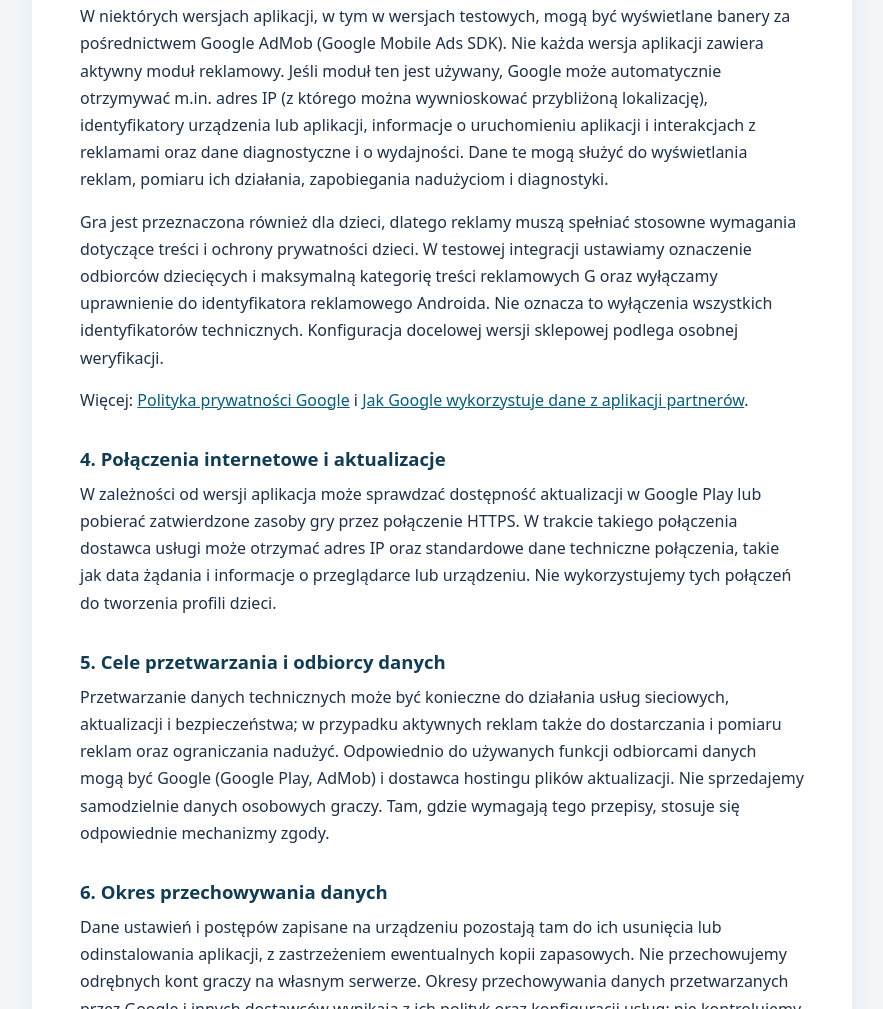
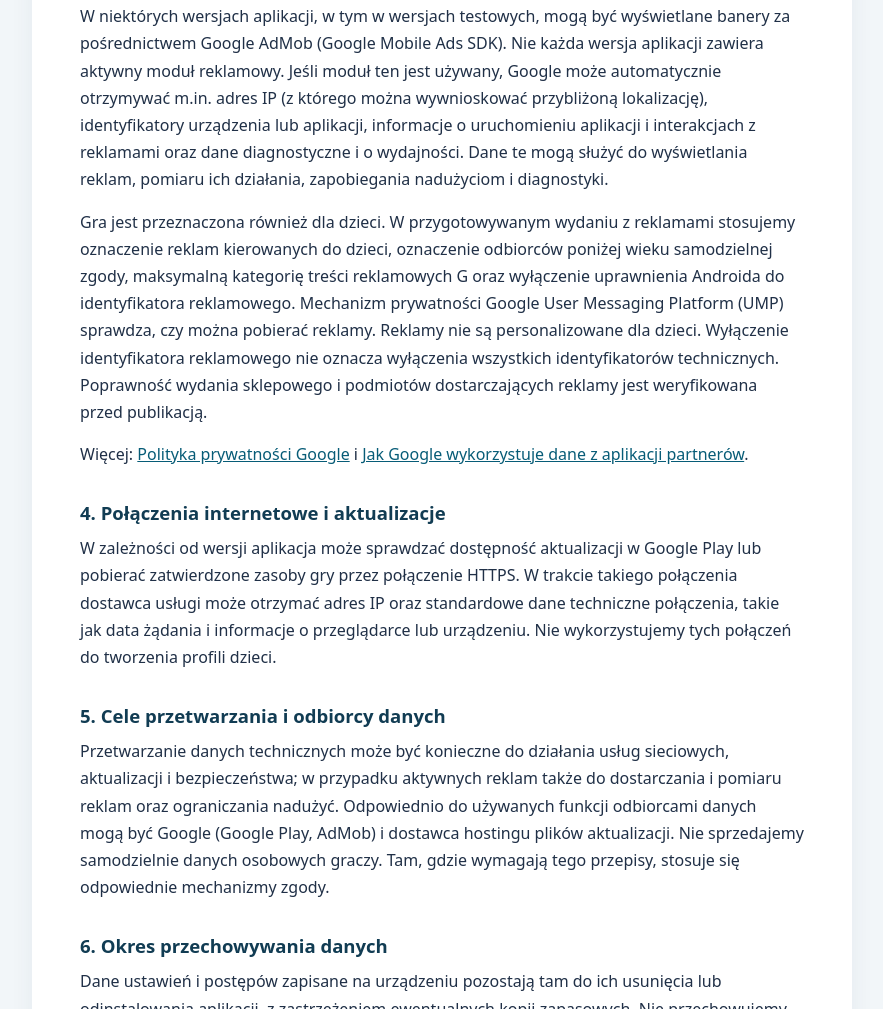
Before and after one commit to TataMati/maly-strazak-updates, a plain HTML site: page privacy-policy/index.html in a window 1280 px wide. Shown: the part 949-1958 px from the top of the page, without its empty margins (198-1081 px from the left). Drawn offline with Linux system fonts and the light colour scheme.

Commit message:
Clarify children's ad privacy and UMP in planned AdMob release

```diff
--- a/privacy-policy/index.html
+++ b/privacy-policy/index.html
@@ -28,7 +28,7 @@ footer{max-width:820px;margin:20px auto 38px;text-align:center;font-size:.87rem;
 <p>Ustawienia gry, takie jak preferencje dźwięku i języka, oraz dostępne w danej wersji postępy rozgrywki mogą być zapisane lokalnie na urządzeniu. Nie prowadzimy osobnej bazy kont ani profili graczy, do której przesyłalibyśmy te informacje. Lokalne dane można usunąć, czyszcząc dane aplikacji lub ją odinstalowując; ewentualne kopie zapasowe urządzenia zależą od jego ustawień.</p>
 <h2>3. Reklamy i Google AdMob</h2>
 <p>W niektórych wersjach aplikacji, w tym w wersjach testowych, mogą być wyświetlane banery za pośrednictwem Google AdMob (Google Mobile Ads SDK). Nie każda wersja aplikacji zawiera aktywny moduł reklamowy. Jeśli moduł ten jest używany, Google może automatycznie otrzymywać m.in. adres IP (z którego można wywnioskować przybliżoną lokalizację), identyfikatory urządzenia lub aplikacji, informacje o uruchomieniu aplikacji i interakcjach z reklamami oraz dane diagnostyczne i o wydajności. Dane te mogą służyć do wyświetlania reklam, pomiaru ich działania, zapobiegania nadużyciom i diagnostyki.</p>
-<p>Gra jest przeznaczona również dla dzieci, dlatego reklamy muszą spełniać stosowne wymagania dotyczące treści i ochrony prywatności dzieci. W testowej integracji ustawiamy oznaczenie odbiorców dziecięcych i maksymalną kategorię treści reklamowych G oraz wyłączamy uprawnienie do identyfikatora reklamowego Androida. Nie oznacza to wyłączenia wszystkich identyfikatorów technicznych. Konfiguracja docelowej wersji sklepowej podlega osobnej weryfikacji.</p>
+<p>Gra jest przeznaczona również dla dzieci. W przygotowywanym wydaniu z reklamami stosujemy oznaczenie reklam kierowanych do dzieci, oznaczenie odbiorców poniżej wieku samodzielnej zgody, maksymalną kategorię treści reklamowych G oraz wyłączenie uprawnienia Androida do identyfikatora reklamowego. Mechanizm prywatności Google User Messaging Platform (UMP) sprawdza, czy można pobierać reklamy. Reklamy nie są personalizowane dla dzieci. Wyłączenie identyfikatora reklamowego nie oznacza wyłączenia wszystkich identyfikatorów technicznych. Poprawność wydania sklepowego i podmiotów dostarczających reklamy jest weryfikowana przed publikacją.</p>
 <p>Więcej: <a href="https://policies.google.com/privacy">Polityka prywatności Google</a> i <a href="https://policies.google.com/technologies/partner-sites">Jak Google wykorzystuje dane z aplikacji partnerów</a>.</p>
 <h2>4. Połączenia internetowe i aktualizacje</h2>
 <p>W zależności od wersji aplikacja może sprawdzać dostępność aktualizacji w Google Play lub pobierać zatwierdzone zasoby gry przez połączenie HTTPS. W trakcie takiego połączenia dostawca usługi może otrzymać adres IP oraz standardowe dane techniczne połączenia, takie jak data żądania i informacje o przeglądarce lub urządzeniu. Nie wykorzystujemy tych połączeń do tworzenia profili dzieci.</p>
```
